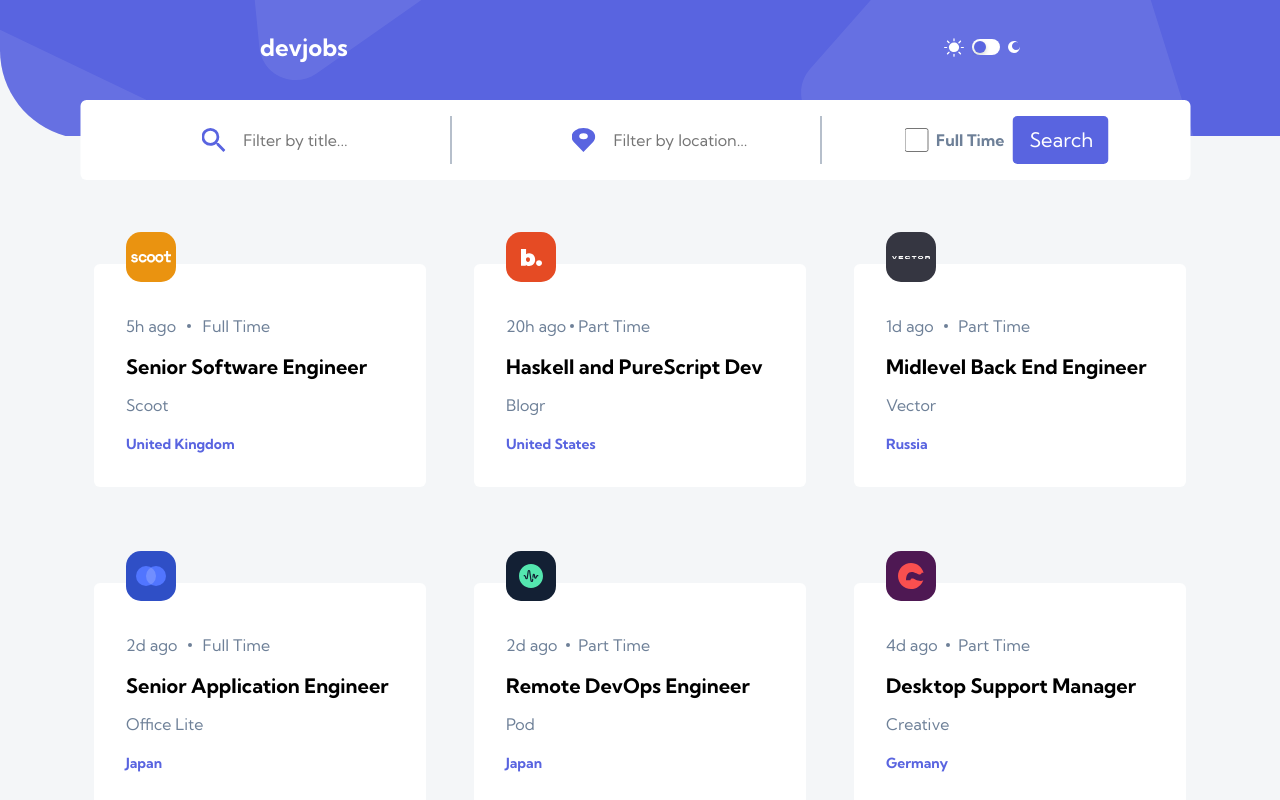
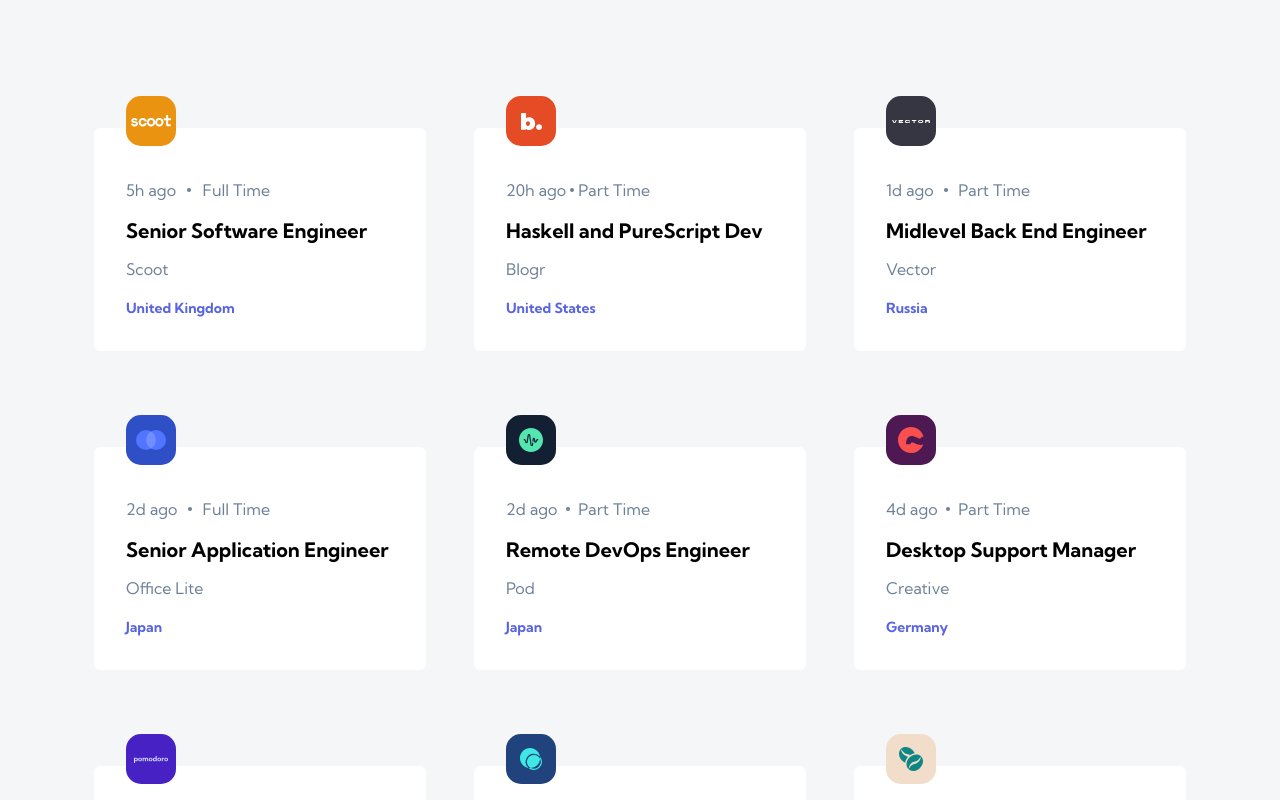
Before and after one commit to nathan-codes/Devjobs-Web-Application, a React (Vite) app: page / in a window 1280 px wide. Shown: the top 800 px of the page. Built offline with nearby package versions, Linux system fonts and the light colour scheme.

Commit message:
new test

```diff
--- a/src/App.jsx
+++ b/src/App.jsx
@@ -1,5 +1,5 @@
 import "./App.css";
-import Header from "./components/Header";
+// import Header from "./components/Header";
 import CardGroup from "./components/CardGroup";
 import { useState } from "react";
 import developerData from "./data.json";
@@ -13,7 +13,7 @@ function App() {
 
   return (
     <>
-      <Header onSearch={handleSearch} />
+      {/* <Header onSearch={handleSearch} /> */}
       <CardGroup devData={developerData} searchTerm={searchTerm} />
     </>
   );
--- a/src/components/Header.jsx
+++ b/src/components/Header.jsx
@@ -1,14 +1,14 @@
-import Navbar from "./Navbar";
-import "./Header.css";
-import SearchInput from "./searchInput";
+// import Navbar from "./Navbar";
+// import "./Header.css";
+// // import SearchInput from "./searchInput";
 
-function Header({ onSearch }) {
-  return (
-    <header className="Header">
-      <Navbar />
-      <SearchInput onSearch={onSearch} />
-    </header>
-  );
-}
+// function Header({ onSearch }) {
+//   return (
+//     <header className="Header">
+//       <Navbar />
+//       <SearchInput onSearch={onSearch} />
+//     </header>
+//   );
+// }
 
-export default Header;
+// export default Header;
--- a/src/components/SearchInput.jsx
+++ b/src/components/SearchInput.jsx
@@ -1,91 +1,91 @@
-import "./searchInput.css";
-import searchIcon from "../assets/desktop/icon-search.svg";
-import locationIcon from "../assets/desktop/icon-location.svg";
-import Button from "./Button";
+// import "./searchInput.css";
+// import searchIcon from "../assets/desktop/icon-search.svg";
+// import locationIcon from "../assets/desktop/icon-location.svg";
+// import Button from "./Button";
 
 
-function SearchInput({ onSearch }) {
-  const UpdateForm = (evt) => {
-    const searchValue = evt.target.value;
-    onSearch(searchValue);
-  };
+// function SearchInput({ onSearch }) {
+//   const UpdateForm = (evt) => {
+//     const searchValue = evt.target.value;
+//     onSearch(searchValue);
+//   };
 
-  return (
-    <>
-      <div className="inputGroup">
-        <input
-          type="text"
-          name="search"
-          id="search"
-          className="searchInput"
-          placeholder="Filter by title..."
-          onChange={UpdateForm}
-        />
-        <span className="searchButtons my-auto">
-          <button className="btn filter-button me-2">
-            <svg width="20" height="20" xmlns="http://www.w3.org/2000/svg">
-              <path
-                d="M19.108 0H.86a.86.86 0 00-.764.455.833.833 0 00.068.884l6.685 9.202.007.01c.242.32.374.708.375 1.107v7.502a.825.825 0 00.248.594.865.865 0 00.942.18l3.756-1.4c.337-.1.56-.41.56-.784v-6.092c0-.399.132-.787.375-1.108l.007-.009 6.685-9.202c.19-.26.217-.6.068-.884A.86.86 0 0019.108 0z"
-                fill="currentcolor"
-                fillRule="nonzero"
-              />
-            </svg>
-          </button>
-          <button className="btn search-button ">
-            <svg width="24" height="24" xmlns="http://www.w3.org/2000/svg">
-              <path
-                d="M17.112 15.059h-1.088l-.377-.377a8.814 8.814 0 002.15-5.784A8.898 8.898 0 008.898 0 8.898 8.898 0 000 8.898a8.898 8.898 0 008.898 8.899c2.211 0 4.23-.808 5.784-2.143l.377.377v1.081l6.845 6.832 2.04-2.04-6.832-6.845zm-8.214 0A6.16 6.16 0 118.9 2.737a6.16 6.16 0 010 12.322z"
-                fill="currentcolor"
-                fillRule="nonzero"
-              />
-            </svg>
-          </button>
-        </span>
-      </div>
+//   return (
+//     <>
+//       <div className="inputGroup">
+//         <input
+//           type="text"
+//           name="search"
+//           id="search"
+//           className="searchInput"
+//           placeholder="Filter by title..."
+//           onChange={UpdateForm}
+//         />
+//         <span className="searchButtons my-auto">
+//           <button className="btn filter-button me-2">
+//             <svg width="20" height="20" xmlns="http://www.w3.org/2000/svg">
+//               <path
+//                 d="M19.108 0H.86a.86.86 0 00-.764.455.833.833 0 00.068.884l6.685 9.202.007.01c.242.32.374.708.375 1.107v7.502a.825.825 0 00.248.594.865.865 0 00.942.18l3.756-1.4c.337-.1.56-.41.56-.784v-6.092c0-.399.132-.787.375-1.108l.007-.009 6.685-9.202c.19-.26.217-.6.068-.884A.86.86 0 0019.108 0z"
+//                 fill="currentcolor"
+//                 fillRule="nonzero"
+//               />
+//             </svg>
+//           </button>
+//           <button className="btn search-button ">
+//             <svg width="24" height="24" xmlns="http://www.w3.org/2000/svg">
+//               <path
+//                 d="M17.112 15.059h-1.088l-.377-.377a8.814 8.814 0 002.15-5.784A8.898 8.898 0 008.898 0 8.898 8.898 0 000 8.898a8.898 8.898 0 008.898 8.899c2.211 0 4.23-.808 5.784-2.143l.377.377v1.081l6.845 6.832 2.04-2.04-6.832-6.845zm-8.214 0A6.16 6.16 0 118.9 2.737a6.16 6.16 0 010 12.322z"
+//                 fill="currentcolor"
+//                 fillRule="nonzero"
+//               />
+//             </svg>
+//           </button>
+//         </span>
+//       </div>
 
-      {/* Tablet and desktop search */}
-      <div className="container text-center tablet-inputGroup">
-        <div className="row mt-3">
-          <div className="col  d-flex  ">
-            <img src={searchIcon} alt="search" className="me-3 tabletImages" />
-            <input
-              type="text"
-              name="search"
-              id="search"
-              className=""
-              placeholder="Filter by title..."
-              onChange={UpdateForm}
-            />
-          </div>
-          <div className="col locationInput d-flex justify-content-center">
-            <img
-              src={locationIcon}
-              alt="location"
-              className="me-3 tabletImages"
-            />
-            <input
-              type="text"
-              name="location"
-              id="location"
-              className=""
-              placeholder="Filter by location..."
-              onChange={UpdateForm}
-            />
-          </div>
-          <div className="col  d-flex   justify-content-center">
-            <input
-              type="checkbox"
-              name="fulltime"
-              id="fulltime"
-              className="my-auto"
-            />
-            <span className="my-auto role mx-2">Full Time</span>
-            <Button buttonName="Search" />
-          </div>
-        </div>
-      </div>
-    </>
-  );
-}
+//       {/* Tablet and desktop search */}
+//       <div className="container text-center tablet-inputGroup">
+//         <div className="row mt-3">
+//           <div className="col  d-flex  ">
+//             <img src={searchIcon} alt="search" className="me-3 tabletImages" />
+//             <input
+//               type="text"
+//               name="search"
+//               id="search"
+//               className=""
+//               placeholder="Filter by title..."
+//               onChange={UpdateForm}
+//             />
+//           </div>
+//           <div className="col locationInput d-flex justify-content-center">
+//             <img
+//               src={locationIcon}
+//               alt="location"
+//               className="me-3 tabletImages"
+//             />
+//             <input
+//               type="text"
+//               name="location"
+//               id="location"
+//               className=""
+//               placeholder="Filter by location..."
+//               onChange={UpdateForm}
+//             />
+//           </div>
+//           <div className="col  d-flex   justify-content-center">
+//             <input
+//               type="checkbox"
+//               name="fulltime"
+//               id="fulltime"
+//               className="my-auto"
+//             />
+//             <span className="my-auto role mx-2">Full Time</span>
+//             <Button buttonName="Search" />
+//           </div>
+//         </div>
+//       </div>
+//     </>
+//   );
+// }
 
-export default SearchInput;
+// export default SearchInput;
```
